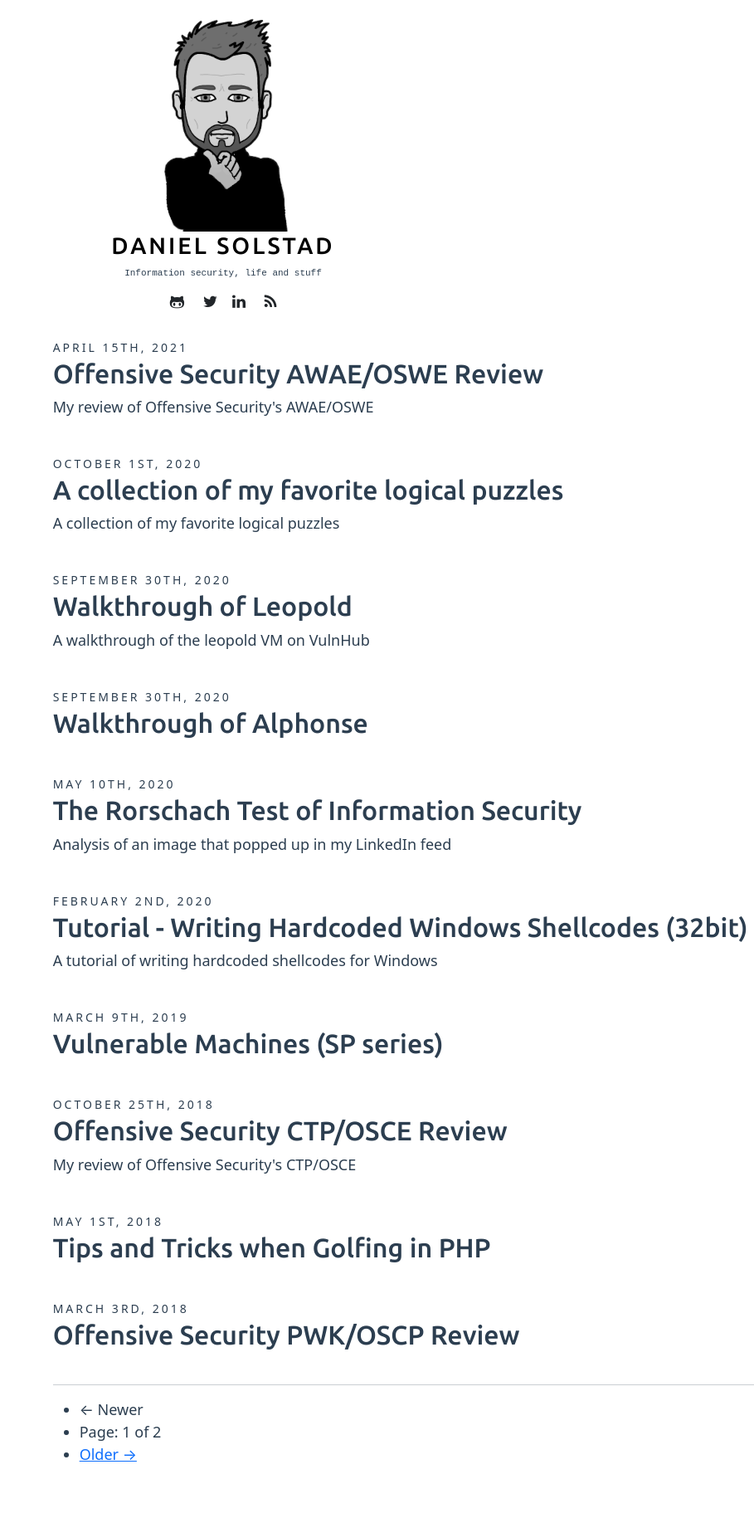
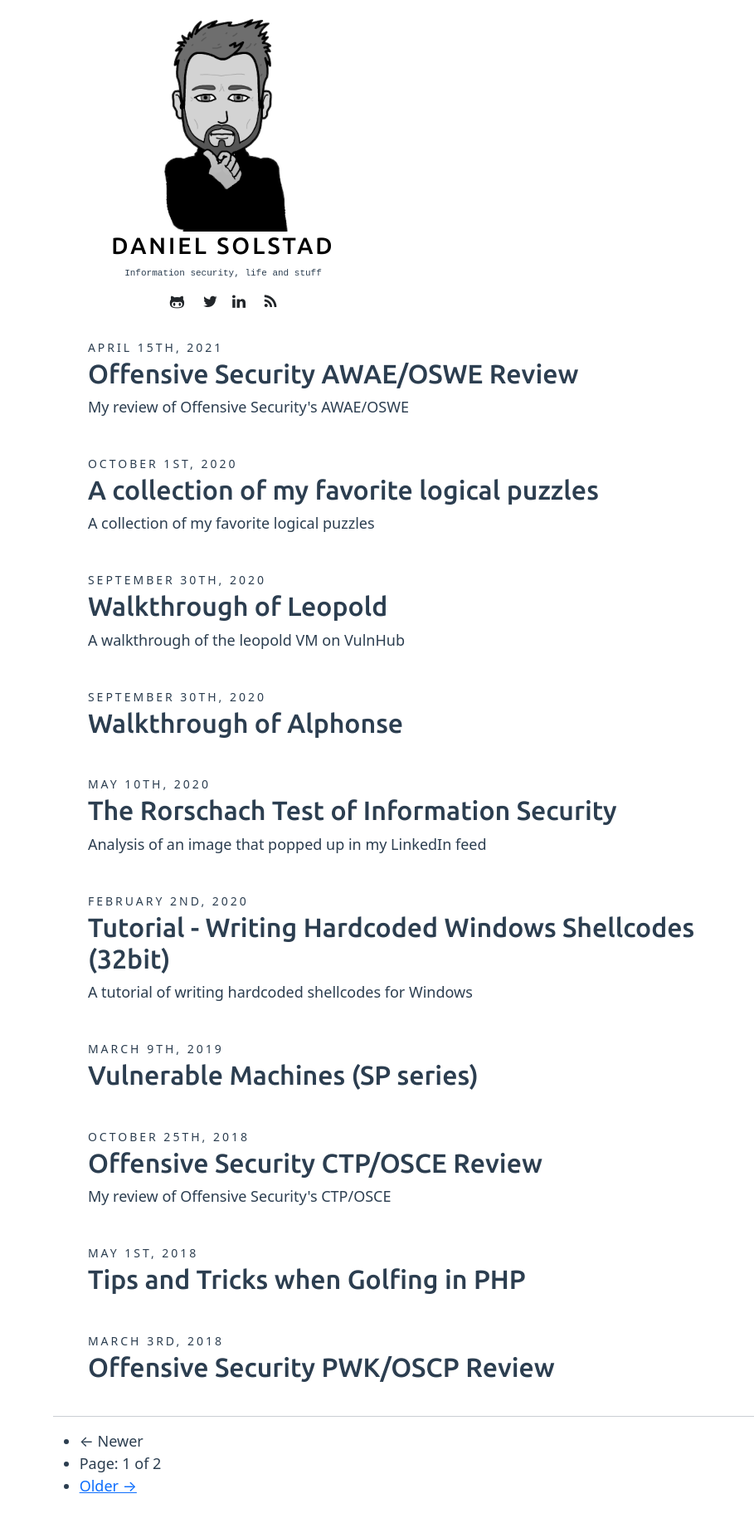
Before and after one commit to dsolstad/dsolstad.github.io, a Jekyll site: the page built from index.html, in a window 1280 px wide. Shown: the whole page at 83% size, without its empty margins (371-1280 px from the left). Built offline with Jekyll 4.4.1, drawn with Linux system fonts in a browser that asks for light colours; the list of posts is cut into pages by our own code; before the commit the page ends 1797 px from its top, so only the background shows below that.

Commit message:
Update style.css

```diff
--- a/assets/css/style.css
+++ b/assets/css/style.css
@@ -100,11 +100,12 @@ article .share .gplus:hover {
     }
 }
 
-article{
+article {
 	margin-bottom: 40px;
+	padding: 0 5% 0;
 }
 
-.article_body{
+.article_body {
 	font-size: 18px;
 	margin-top: 20px;
 	margin-bottom: 20px;
@@ -114,10 +115,6 @@ article{
 	text-transform: uppercase;
 	font-size: 14px;
 	letter-spacing: 3px;
-}
-
-article {
-	/* padding: 0 5% 0; */
 }
 
 article.home div a, article.home a { color: #2c3e50; text-decoration: none; }
@@ -185,7 +182,7 @@ footer {
 
 .badge { background: #F2756A; }
 
-#nav-menu{
+#nav-menu {
     position: fixed;
     top: 45px;
     right: 45px;
```
Lines whose indentation alone changed are shown as unchanged.
